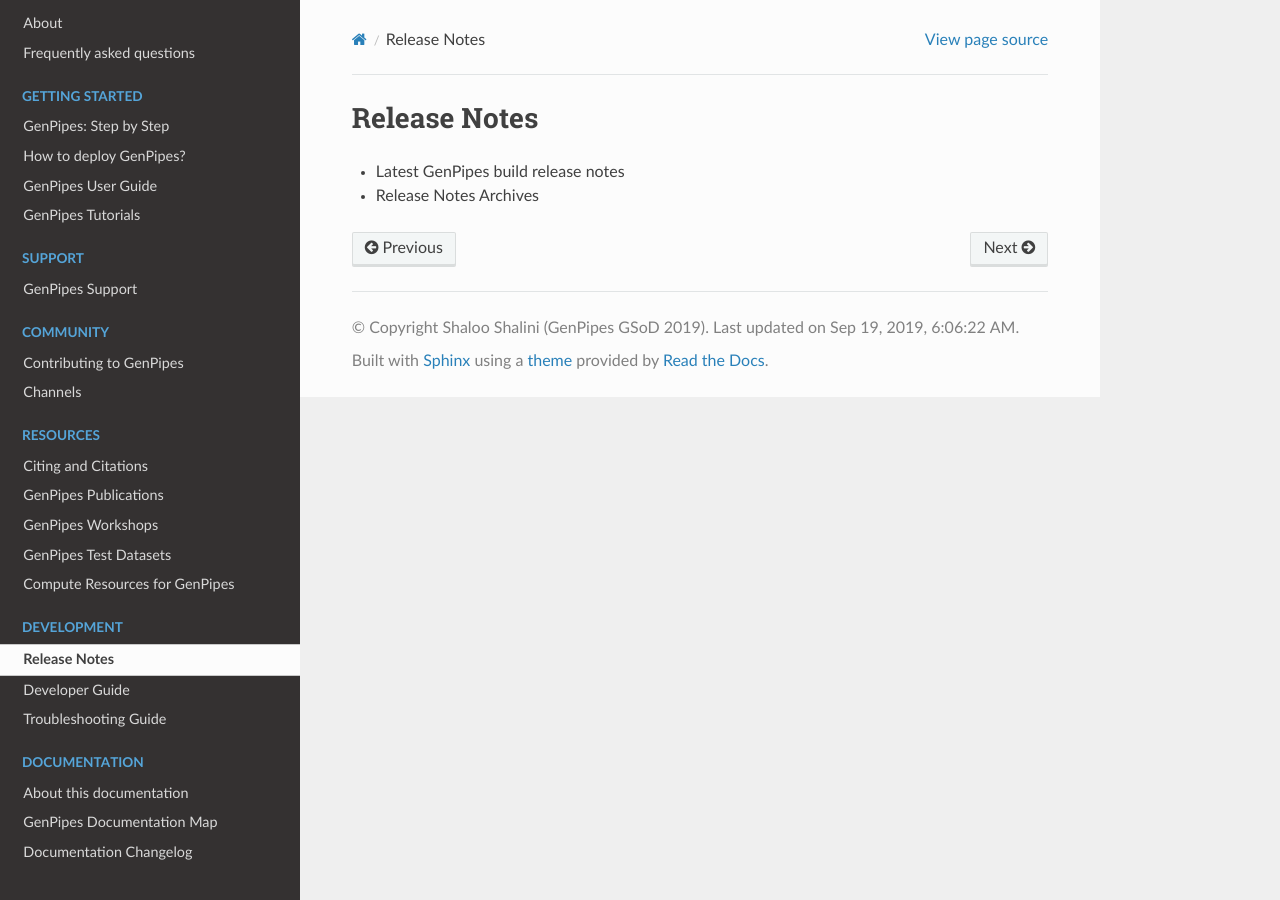
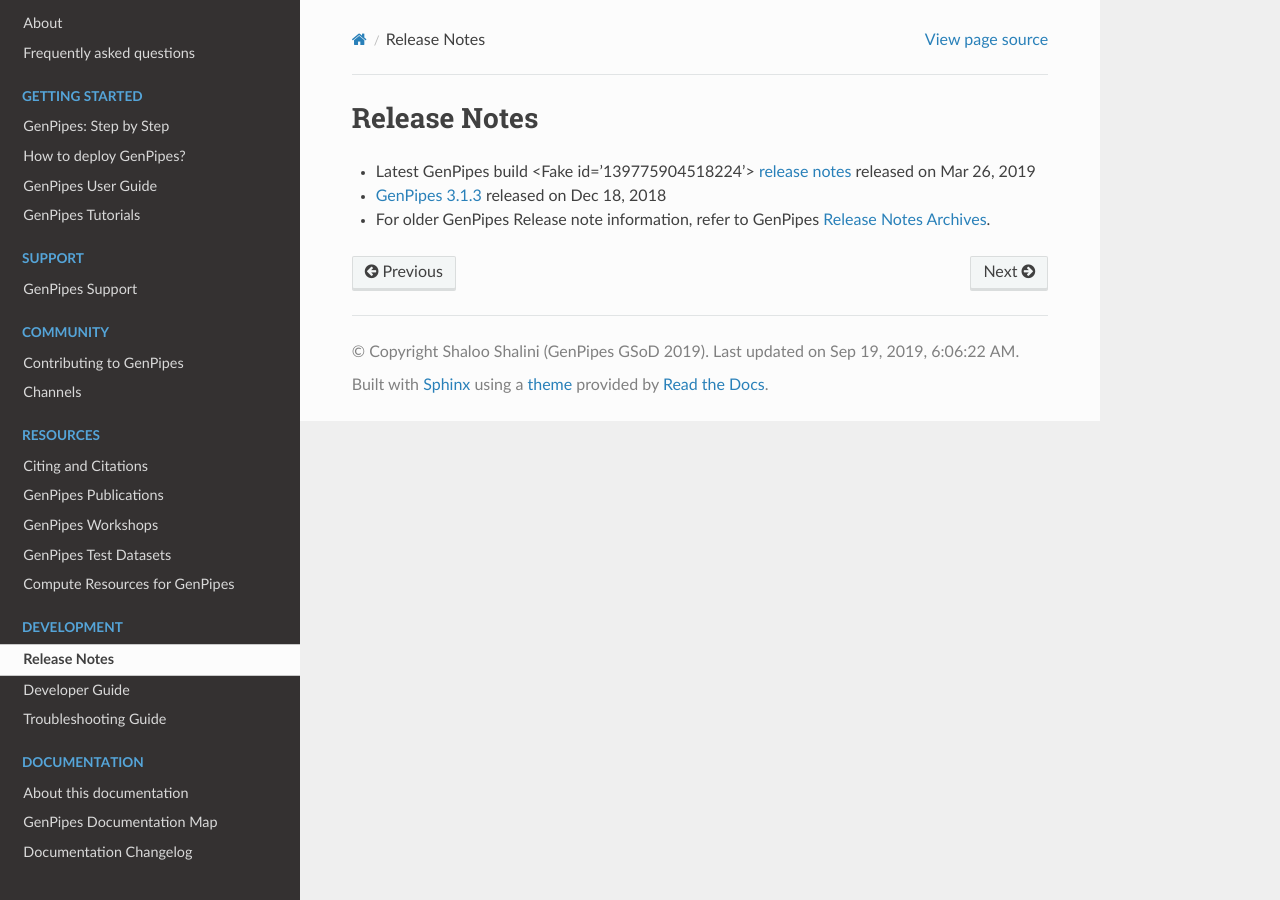
Before and after one commit to c3g/GenPipes_Docs, a Sphinx documentation site: the page built from docs/source/development/release_notes.rst, in a window 1280 px wide. Built offline with Sphinx 7.4.7 and the Read the Docs theme 2.0.0, drawn with Linux system fonts in a browser that asks for light colours; the version number could not be read and is left out.

Commit message:
Relnotes draft added, reference to bitbucket changelog and release text file added as well, user guide latest release note reference added - fixes #52

```diff
--- a/docs/source/development/release_notes.rst
+++ b/docs/source/development/release_notes.rst
@@ -3,5 +3,6 @@
 Release Notes
 =============
 
-* Latest GenPipes build release notes
-* Release Notes Archives
+* Latest GenPipes build |genpipes_version| :ref:`release notes<docs_relnote_latest>` released on Mar 26, 2019
+* :ref:`GenPipes 3.1.3<docs_relnote_3_1_3>` released on Dec 18, 2018
+* For older GenPipes Release note information, refer to GenPipes `Release Notes Archives <https://bitbucket.org/mugqic/genpipes/src/master/README-release.txt>`_.
--- a/docs/source/user_guide/user_guide.rst
+++ b/docs/source/user_guide/user_guide.rst
@@ -11,6 +11,7 @@ This guide is intended as an introductory overview of GenPipes and provides usef
    :maxdepth: 1
    :name: toc-user-guide
 
+   /development/relnotes/latest
    quickstart_gp
    pipeline_ref
    get_involved
```
Also changed, not shown: docs/source/development/relnotes/gp_3_1_3.rst (added, +20 -0 lines), docs/source/development/relnotes/latest.rst (added, +19 -0 lines).
